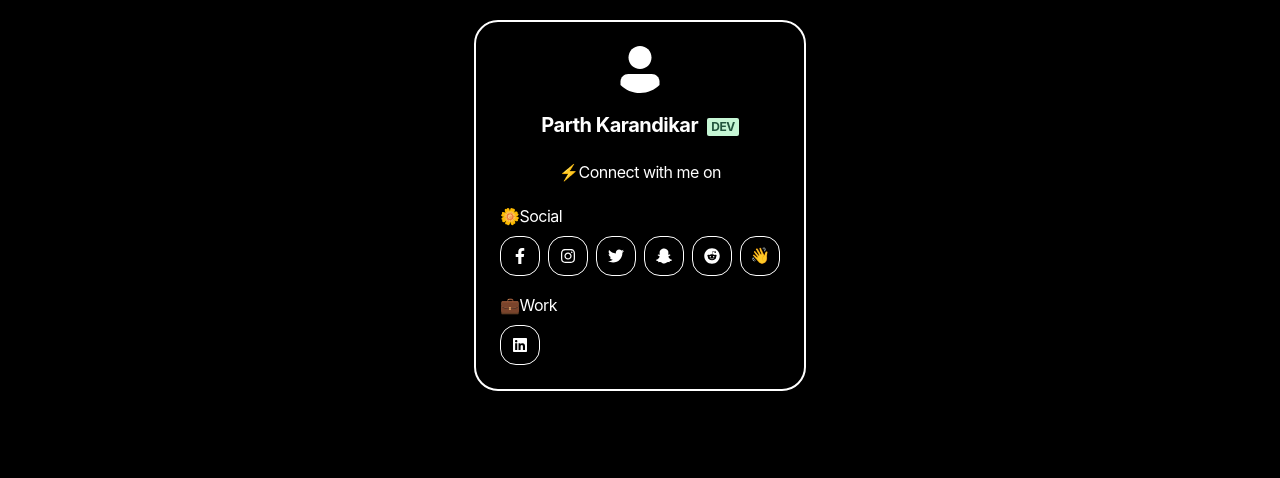
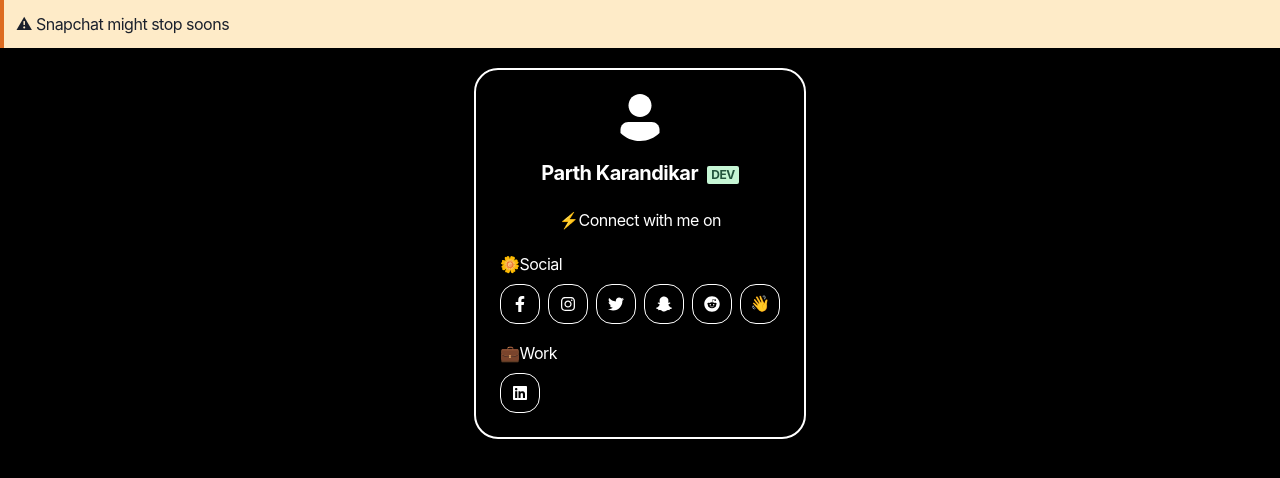
Before and after one commit to ParthKarandikar/LinkIt, a Next.js app: page / in a window 1280 px wide. Shown: the top 478 px of the page. Built offline with nearby package versions, Linux system fonts and the light colour scheme.

Commit message:
Update index.js

```diff
--- a/pages/index.js
+++ b/pages/index.js
@@ -7,6 +7,8 @@ import{FaFacebookF,FaInstagram,FaTwitter,FaRegHandPaper,FaSnapchatGhost,FaReddit
 export default function Home() {
   return (
     <div >
+
+    <Alert status="warning"  variant="left-accent"> ⚠ Snapchat might stop soons </Alert>
 
     {/* AVATAR BOX */}
     <Center>
```
